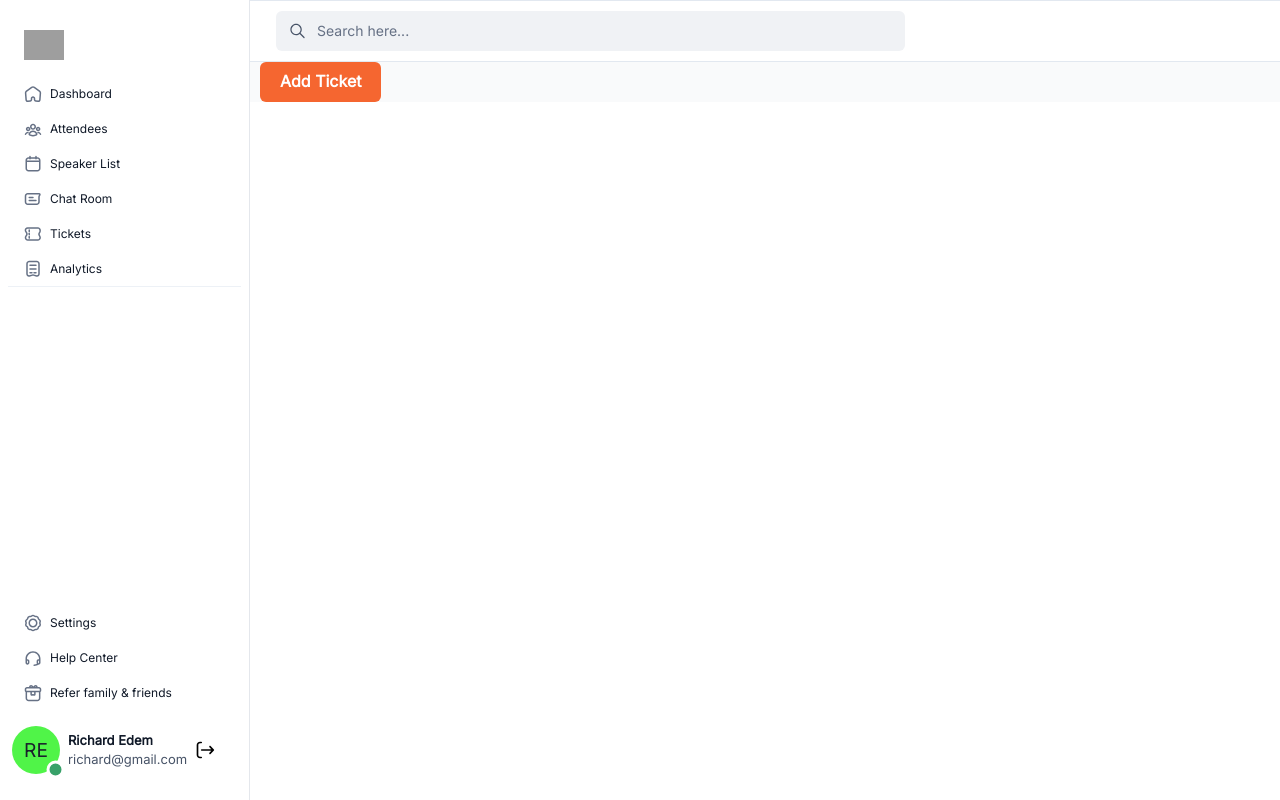
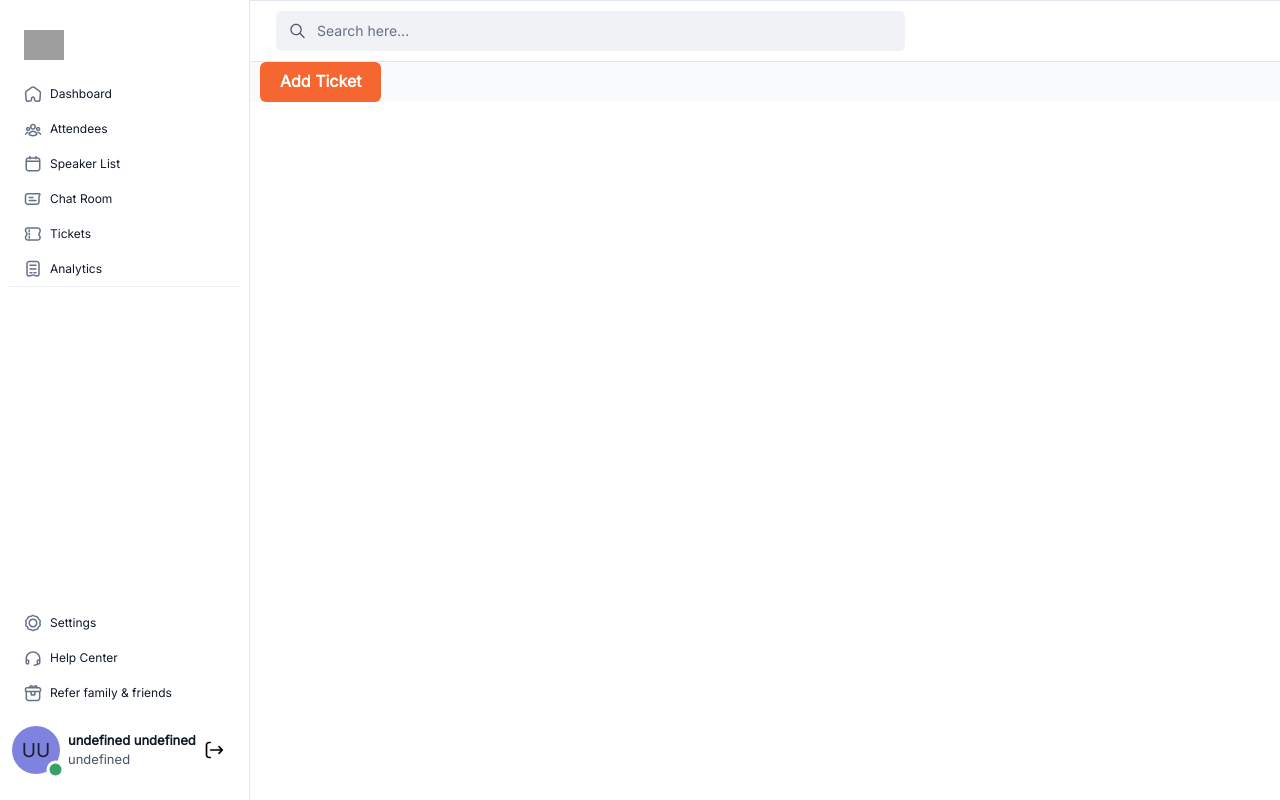
Before and after one commit to HelixgadeTechnologies/appeventeev, a React (Vite) app: page /create-ticket in a window 1280 px wide. Built offline with nearby package versions, Linux system fonts and the light colour scheme; grey boxes are pictures that could not be loaded.

Commit message:
Integrate user authentication context into SideBar component to dynamically display user information

```diff
--- a/src/ui/SideBar.jsx
+++ b/src/ui/SideBar.jsx
@@ -1,4 +1,4 @@
-import React from "react";
+import React, { useContext } from "react";
 import {
   Flex,
   Image,
@@ -12,14 +12,16 @@ import {
 import { sidebarBottomLinks, sidebarTopLinks } from "../utils/sidebarLinks";
 import signOut from "../assets/icons/sign-out.svg";
 import { useLocation, useNavigate } from "react-router-dom";
+import { UserAuthContext } from "../contexts/UserAuthContext";
 
 const SideBar = () => {
   const location = useLocation();
   const navigate = useNavigate();
+  const { userDetails } = useContext(UserAuthContext)
 
   const userData = {
-    username: "Richard Edem",
-    email: "richard@gmail.com",
+    username: `${userDetails.firstname + " " + userDetails.lastname}`,
+    email: `${userDetails.email}`,
   };
 
   return (
```
